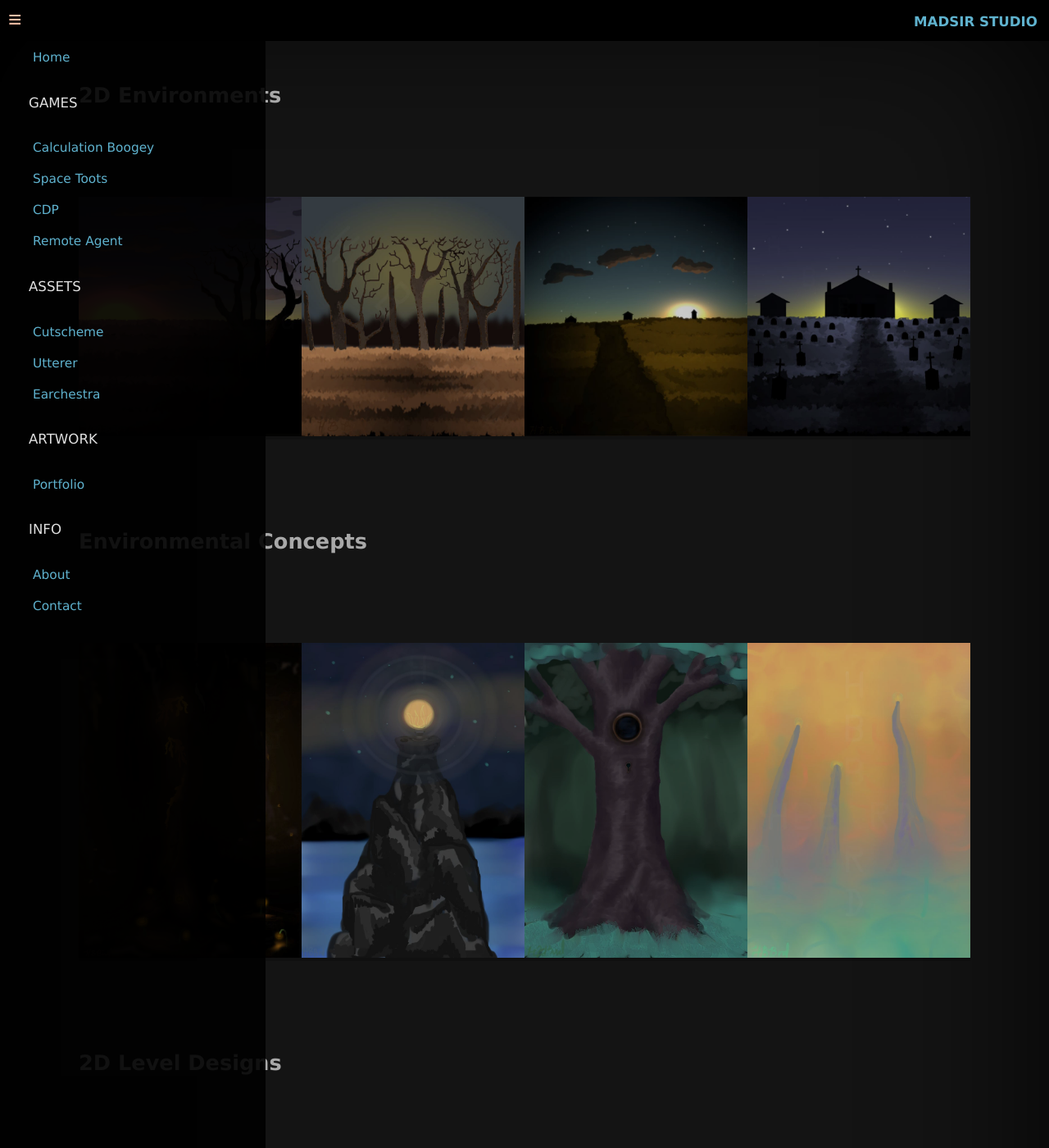
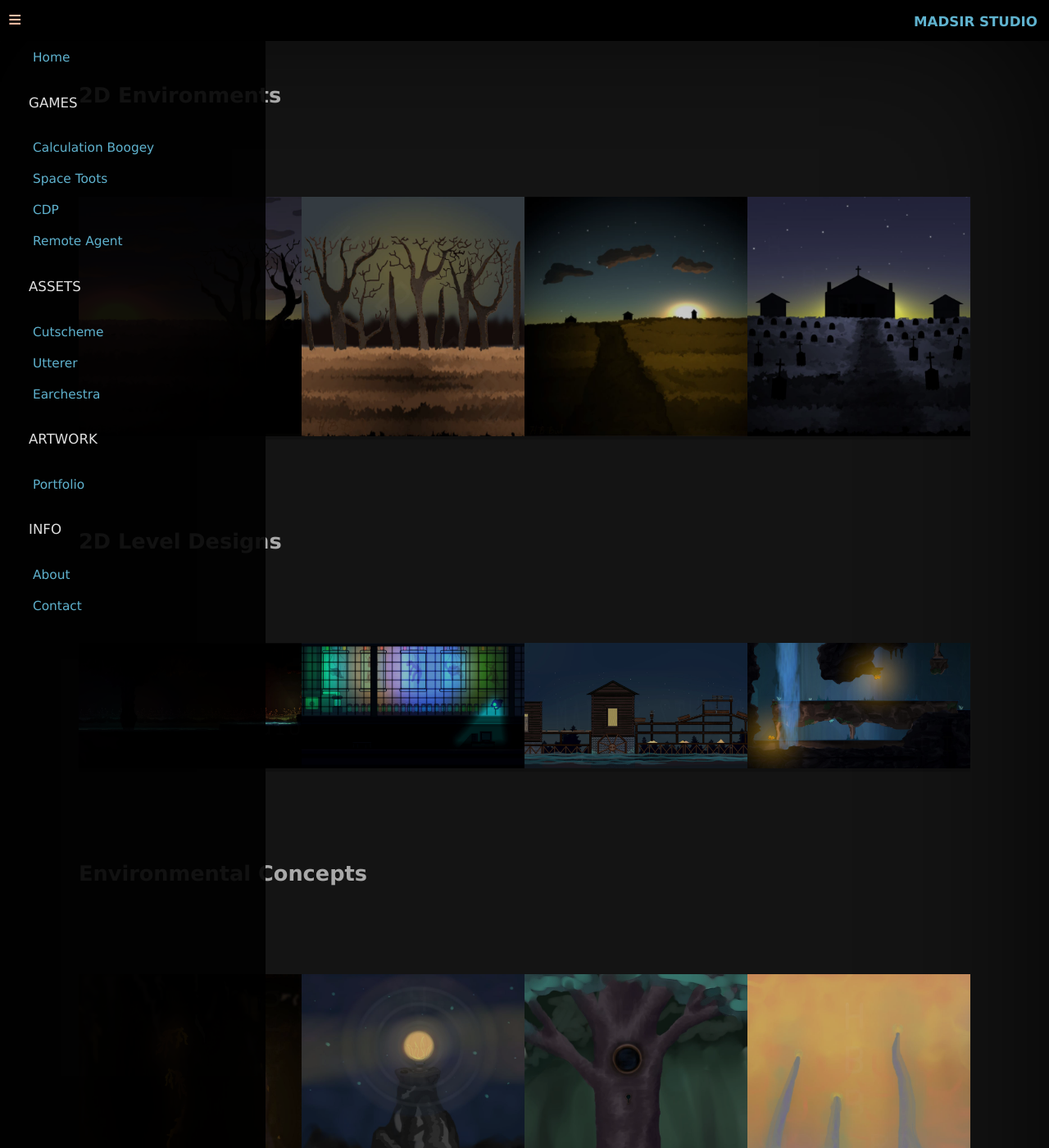
Before and after one commit to Madsir/madsirstudio.github.io, a Jekyll site: the page built from portfolio/index.html, in a window 1280 px wide and 1400 px high. Shown: the whole window at 82% size. Built offline with Jekyll 4.4.1, drawn with Linux system fonts in a browser that asks for light colours.

Commit message:
Update index.html

```diff
--- a/portfolio/index.html
+++ b/portfolio/index.html
@@ -180,36 +180,36 @@ body {
         <a href="#_4" class="lightbox trans" id="img_4"><img src="/Assets/CemeteryNight.jpg"></a>
     </div>
 </div>
-        <h2>Environmental Concepts</h2>
-      <div class="container">
-  <div class="top">
-      <ul>
-          <li><a href="#img_5"><img src="/Assets/GlowMossCaverns.jpg"></a></li>
-         <li><a href="#img_6"><img src="/Assets/GlobeLightRock.jpg"></a></li>
-         <li><a href="#img_7"><img src="/Assets/HoleKeyTree.jpg"></a></li>
-         <li><a href="#img_8"><img src="/Assets/BulbPlants.jpg"></a></li>
-      </ul>
-         <a href="#_5" class="lightbox trans" id="img_5"><img src="/Assets/GlowMossCaverns.jpg"></a>
-         <a href="#_6" class="lightbox trans" id="img_6"><img src="/Assets/GlobeLightRock.jpg"></a>
-        <a href="#_7" class="lightbox trans" id="img_7"><img src="/Assets/HoleKeyTree.jpg"></a>
-         <a href="#_8" class="lightbox trans" id="img_8"><img src="/Assets/BulbPlants.jpg"></a>
-    </div>
-</div>
         <h2>2D Level Designs</h2>
   <div class="container">
   <div class="top">
       <ul>
-          <li><a href="#img_9"><img src="/Assets/GlowCavernsLevel.jpg"></a></li>
-          <li><a href="#img_10"><img src="/Assets/LabTrapper.jpg"></a></li>
-          <li><a href="#img_11"><img src="/Assets/logMillLevel.jpg"></a></li>
-          <li><a href="#img_12"><img src="/Assets/WaterFallCave.jpg"></a></li>
+          <li><a href="#img_5"><img src="/Assets/GlowCavernsLevel.jpg"></a></li>
+          <li><a href="#img_6"><img src="/Assets/LabTrapper.jpg"></a></li>
+          <li><a href="#img_7"><img src="/Assets/logMillLevel.jpg"></a></li>
+          <li><a href="#img_8"><img src="/Assets/WaterFallCave.jpg"></a></li>
         </ul>
-        <a href="#_9" class="lightbox trans" id="img_9"><img src="/Assets/GlowCavernsLevel.jpg"></a>
-        <a href="#_10" class="lightbox trans" id="img_10"><img src="/Assets/LabTrapper.jpg"></a>
-        <a href="#_11" class="lightbox trans" id="img_11"><img src="/Assets/logMillLevel.jpg"></a>
-            <a href="#_12" class="lightbox trans" id="img_12"><img src="/Assets/WaterFallCave.jpg"></a>
+        <a href="#_5" class="lightbox trans" id="img_5"><img src="/Assets/GlowCavernsLevel.jpg"></a>
+        <a href="#_6" class="lightbox trans" id="img_6"><img src="/Assets/LabTrapper.jpg"></a>
+        <a href="#_7" class="lightbox trans" id="img_7"><img src="/Assets/logMillLevel.jpg"></a>
+            <a href="#_8" class="lightbox trans" id="img_8"><img src="/Assets/WaterFallCave.jpg"></a>
     </div>
   </div>
+            <h2>Environmental Concepts</h2>
+      <div class="container">
+  <div class="top">
+      <ul>
+          <li><a href="#img_9"><img src="/Assets/GlowMossCaverns.jpg"></a></li>
+         <li><a href="#img_10"><img src="/Assets/GlobeLightRock.jpg"></a></li>
+         <li><a href="#img_11"><img src="/Assets/HoleKeyTree.jpg"></a></li>
+         <li><a href="#img_12"><img src="/Assets/BulbPlants.jpg"></a></li>
+      </ul>
+         <a href="#_9" class="lightbox trans" id="img_9"><img src="/Assets/GlowMossCaverns.jpg"></a>
+         <a href="#_10" class="lightbox trans" id="img_10"><img src="/Assets/GlobeLightRock.jpg"></a>
+        <a href="#_11" class="lightbox trans" id="img_11"><img src="/Assets/HoleKeyTree.jpg"></a>
+         <a href="#_12" class="lightbox trans" id="img_12"><img src="/Assets/BulbPlants.jpg"></a>
+    </div>
+</div>
         <h2>3D Models</h2>
       <div class="container">
   <div class="top">
```
